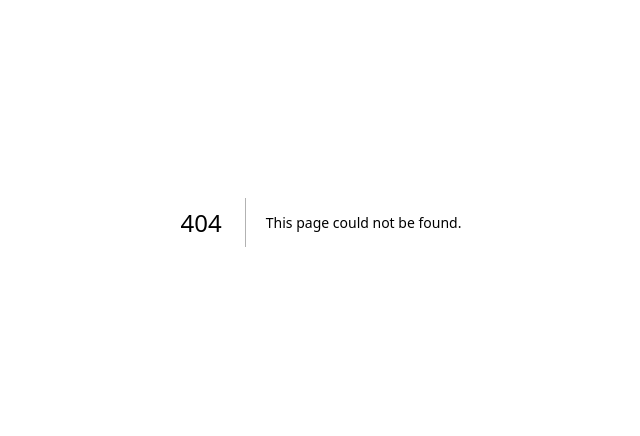
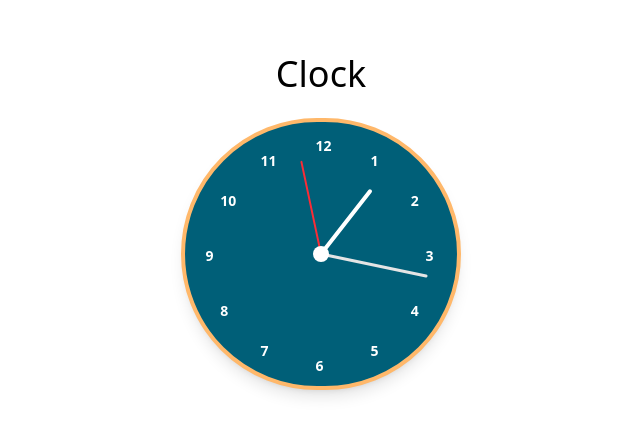
Before and after one commit to saku6911/react_app_100, a Next.js app: page /clock in a window 1280 px wide. Before the commit this address had no page. Shown: the part 178-614 px from the top of the page, without its empty margins (319-959 px from the left). Built offline with nearby package versions, Linux system fonts and the light colour scheme.

Commit message:
create Clock

```diff
--- /dev/null
+++ b/src/app/clock/atom.tsx
@@ -0,0 +1,3 @@
+import { atom } from "jotai";
+
+export const clockAtom = atom(new Date());
--- /dev/null
+++ b/src/app/clock/components/clockPage.tsx
@@ -0,0 +1,87 @@
+"use client";
+
+import { useEffect, useState } from "react";
+import { useAtom } from "jotai";
+import { clockAtom } from "../atom";
+
+export default function ClockPage() {
+  const [mounted, setMounted] = useState(false);
+  const [time, setTime] = useAtom(clockAtom);
+
+  useEffect(() => {
+    setMounted(true);
+
+    setTime(new Date());
+
+    const interval = setInterval(() => {
+      setTime(new Date());
+    }, 1000);
+
+    return () => clearInterval(interval);
+  }, [setTime]);
+
+  if (!mounted || !time) return null; // 時刻が取得できるまで表示しない
+
+  const seconds = time.getSeconds();
+  const minutes = time.getMinutes();
+  const hours = time.getHours();
+
+  const second = seconds * 6;
+  const minute = minutes * 6 + seconds * 0.1;
+  const hour = ((hours % 12) + minutes / 60) * 30;
+
+  const hourDeg = hour + 90;
+  const minuteDeg = minute + 90;
+  const secondDeg = second + 90;
+
+  return (
+    <div className="relative w-70 h-68 rounded-full border-4 border-orange-300 flex items-center justify-center bg-cyan-800 shadow-lg">
+      {Array.from({ length: 12 }).map((_, i) => {
+        const angle = (i + 1) * 30 - 90;
+        const radius = 110;
+        const x = radius * Math.cos((angle * Math.PI) / 180);
+        const y = radius * Math.sin((angle * Math.PI) / 180);
+        return (
+          <div
+            key={i}
+            className="absolute text-white text-sm font-bold"
+            style={{
+              transform: `translate(${x}px, ${y}px)`,
+              left: "48%",
+              top: "47%",
+            }}
+          >
+            {i + 1}
+          </div>
+        );
+      })}
+
+      <div
+        className="absolute w-[30%] h-[4px] bg-white origin-right rounded"
+        style={{
+          left: "50%",
+          top: "50%",
+          transform: `translateX(-100%) translateY(-50%) rotate(${hourDeg}deg)`,
+        }}
+      />
+      <div
+        className="absolute w-[40%] h-[3px] bg-neutral-200 origin-right rounded"
+        style={{
+          left: "50%",
+          top: "50%",
+          transform: `translateX(-100%) translateY(-50%) rotate(${minuteDeg}deg)`,
+        }}
+      />
+      <div
+        className="absolute w-[35%] h-[2px] bg-red-500 origin-right rounded"
+        style={{
+          left: "50%",
+          top: "50%",
+          transform: `translateX(-100%) translateY(-50%) rotate(${secondDeg}deg)`,
+        }}
+      />
+
+      <div className="absolute w-4 h-4 bg-white rounded-full z-10" />
+    </div>
+  );
+}
--- /dev/null
+++ b/src/app/clock/page.tsx
@@ -0,0 +1,10 @@
+import ClockPage from "./components/clockPage";
+
+export default function Clock() {
+  return (
+    <div className="flex flex-col items-center justify-center h-screen">
+      <h1 className="text-4xl pb-6">Clock</h1>
+      <ClockPage />
+    </div>
+  );
+}
--- a/src/app/page.tsx
+++ b/src/app/page.tsx
@@ -39,6 +39,9 @@ export default function Home() {
       <Link href="/quizz" className="hover:text-neutral-500">
         11. Quizz
       </Link>
+      <Link href="/clock" className="hover:text-neutral-500">
+        12. Clock
+      </Link>
     </div>
   );
 }
```
